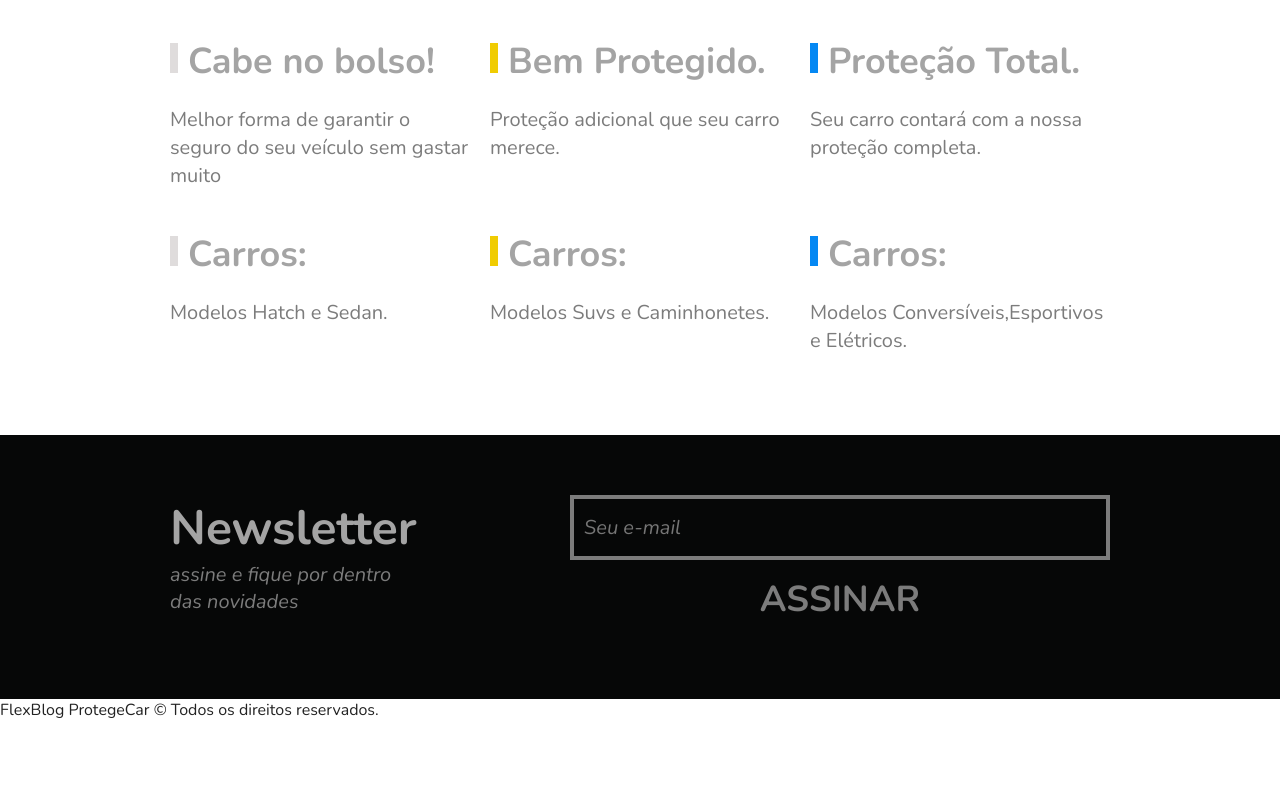
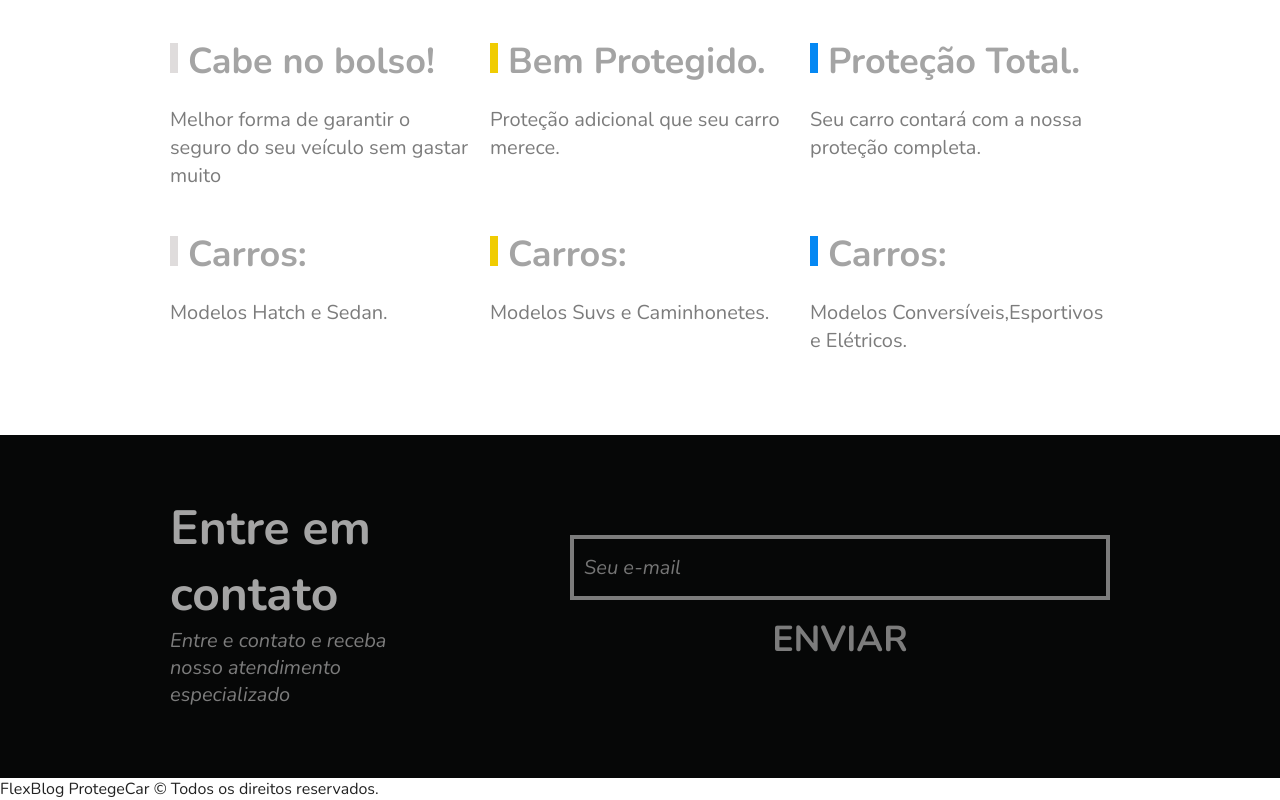
Before and after one commit to guilhermefritz/Flexsite_ProtegeCar, a plain HTML site: page index.html in a window 1280 px wide. Shown: the part 2958-3758 px from the top of the page. Before the commit the page ends 3679 px from the top, so only its background shows below. Drawn offline with nearby package versions, Linux system fonts and the light colour scheme.

Commit message:
Update index.html

```diff
--- a/index.html
+++ b/index.html
@@ -150,12 +150,12 @@
 
 	<section class="newsletter">
 		<div class="newsletter-info">
-			<h1>Newsletter</h1>
-			<p>assine e fique por dentro das novidades</p>
+			<h1>Entre em contato</h1>
+			<p>Entre e contato e receba nosso atendimento especializado</p>
 		</div>
 		<form class="newsletter-form">
 			<input type="text" placeholder="Seu e-mail">
-			<button type="submit">Assinar</button>
+			<button type="submit">Enviar</button>
 		</form>
 	</section>
 
```
